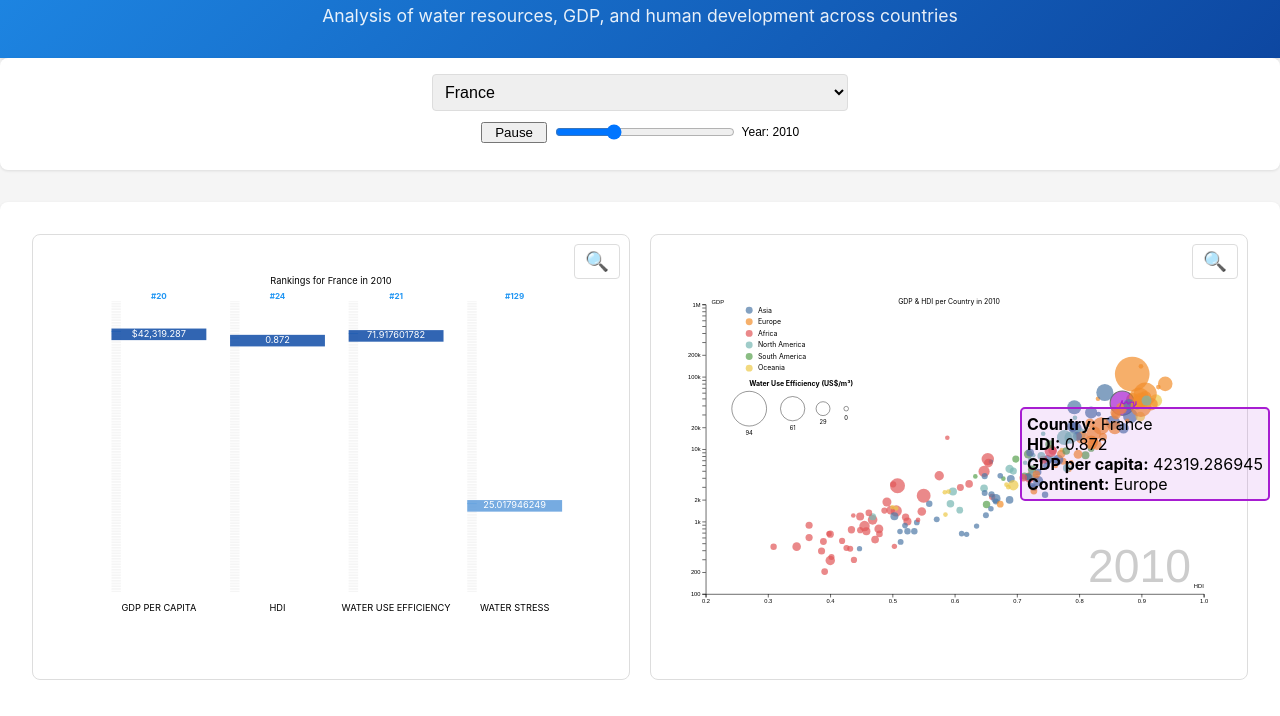
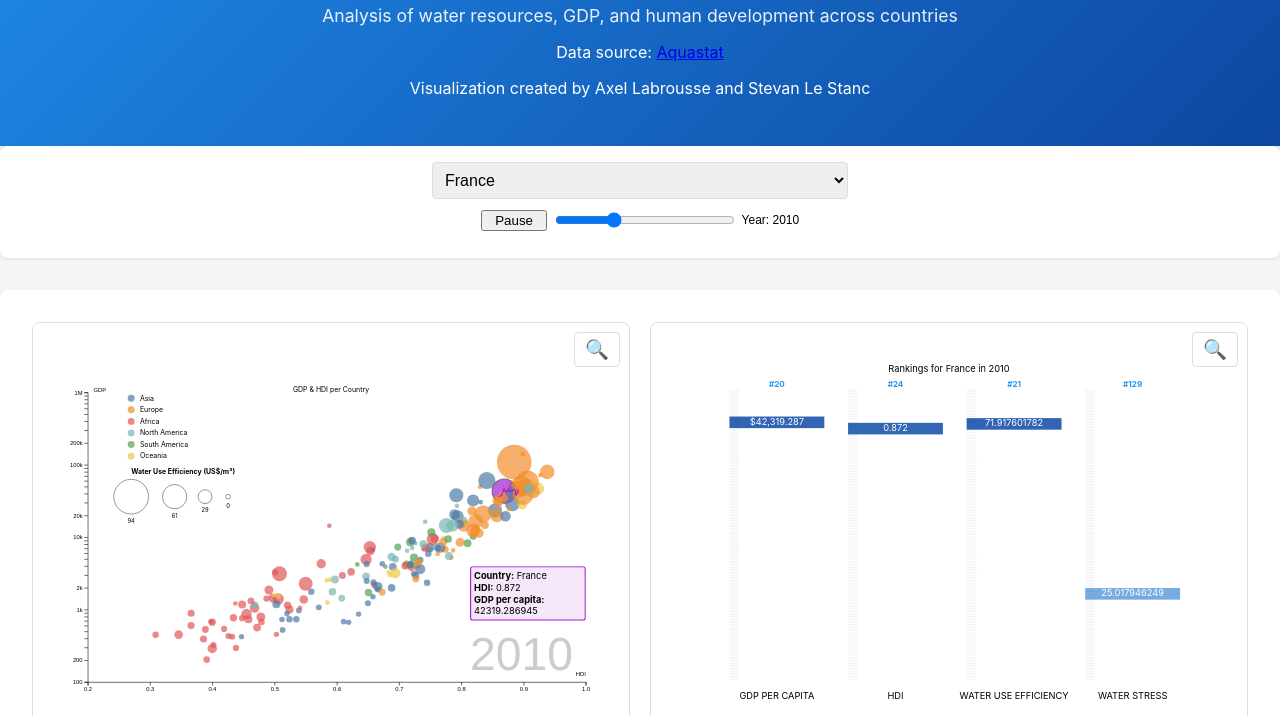
Before and after one commit to Stevan-LS/Data-Viz-Project, a plain HTML site: page docs/index.html in a window 1280 px wide. Shown: the part 84-800 px from the top of the page. Drawn offline with nearby package versions, Linux system fonts and the light colour scheme.

Commit message:
feature : fixed position of tooltip

```diff
--- a/docs/index.html
+++ b/docs/index.html
@@ -13,21 +13,23 @@
     <header class="main-header">
         <h1>Global Water Resources Dashboard</h1>
         <p class="subtitle">Analysis of water resources, GDP, and human development across countries</p>
+        <p class="source">Data source: <a href=https://data.apps.fao.org/aquastat/?lang=en">Aquastat</a></p>
+        <p class="source">Visualization created by Axel Labrousse and Stevan Le Stanc</a></p>
     </header>
 
         <div id="controls"></div>
         <div class="graph-container">
             <div class="graph-wrapper">
+                <button class="zoom-button" data-graph="graph2">
+                    <span class="zoom-icon">🔍</span>
+                </button>
+                <div class="graph" id="graph2"></div>
+            </div>
+            <div class="graph-wrapper">
                 <button class="zoom-button" data-graph="graph1">
                     <span class="zoom-icon">🔍</span>
                 </button>
                 <div class="graph" id="graph1"></div>
-            </div>
-            <div class="graph-wrapper">
-                <button class="zoom-button" data-graph="graph2">
-                    <span class="zoom-icon">🔍</span>
-                </button>
-                <div class="graph" id="graph2"></div>
             </div>
         </div>
     </div>
--- a/docs/src/graph2.js
+++ b/docs/src/graph2.js
@@ -38,14 +38,17 @@ export function createGraph2(data, years) {
     .on("click", clearSelection);
 
   // Create two tooltips
-  const selectedTooltip = d3.select("body").append("div")
+  const selectedTooltip = svg.append("foreignObject")
     .attr("class", "selected-tooltip")
-    .style("position", "absolute")
+    .attr("width", 200)
+    .attr("height", 100)
+    .attr("x", margin.left + width - 300)  // Initial x position
+    .attr("y", margin.top + height - 300)   // Initial y position
+    .append("xhtml:div")
     .style("background", "rgba(167, 29, 209, 0.1)")
     .style("border", "2px solid #a71dd1")
     .style("padding", "5px")
     .style("border-radius", "5px")
-    .style("pointer-events", "none")
     .style("opacity", 0);
 
   const hoverTooltip = d3.select("body").append("div")
@@ -64,7 +67,7 @@ export function createGraph2(data, years) {
     .attr("y", margin.top)
     .attr("text-anchor", "middle")
     .style("font-size", "12px")
-    .text(`GDP & HDI per Country in ${years[0]}`);
+    .text(`GDP & HDI per Country`);
 
   // Add axes
   const xAxis = g => g
@@ -128,7 +131,6 @@ export function createGraph2(data, years) {
       <strong>Country:</strong> ${d.Country}<br>
       <strong>HDI:</strong> ${d["Value - HDI"]}<br>
       <strong>GDP per capita:</strong> ${d["Value - GDP per capita"]}<br>
-      <strong>Continent:</strong> ${d.Continent}
     `;
   }
 
@@ -216,20 +218,10 @@ export function createGraph2(data, years) {
                 .attr("stroke", "#333")
                 .attr("stroke-width", 2);
 
-            // Update tooltip content and position
+            // Update tooltip content and opacity
             selectedTooltip
                 .style("opacity", 1)
                 .html(createTooltipContent(selectedData));
-
-            // Get proper coordinates for tooltip
-            const circleX = x(selectedData["Value - HDI"]);
-            const circleY = y(selectedData["Value - GDP per capita"]);
-            const svgRect = svg.node().getBoundingClientRect();
-
-            updateTooltipPosition(selectedTooltip, {
-                pageX: circleX + svgRect.left + margin.left, // Add margin offset
-                pageY: circleY + svgRect.top + margin.top    // Add margin offset
-            });
 
             // Draw trajectory after transition
             setTimeout(() => {
@@ -258,7 +250,6 @@ export function createGraph2(data, years) {
         });
     // Update year displays
     yearLabel.text(year);
-    titre.text(`GDP & HDI per Country in ${year}`);
 
     // Update selected country trajectory if exists
     if (selectedCountry) {
```
